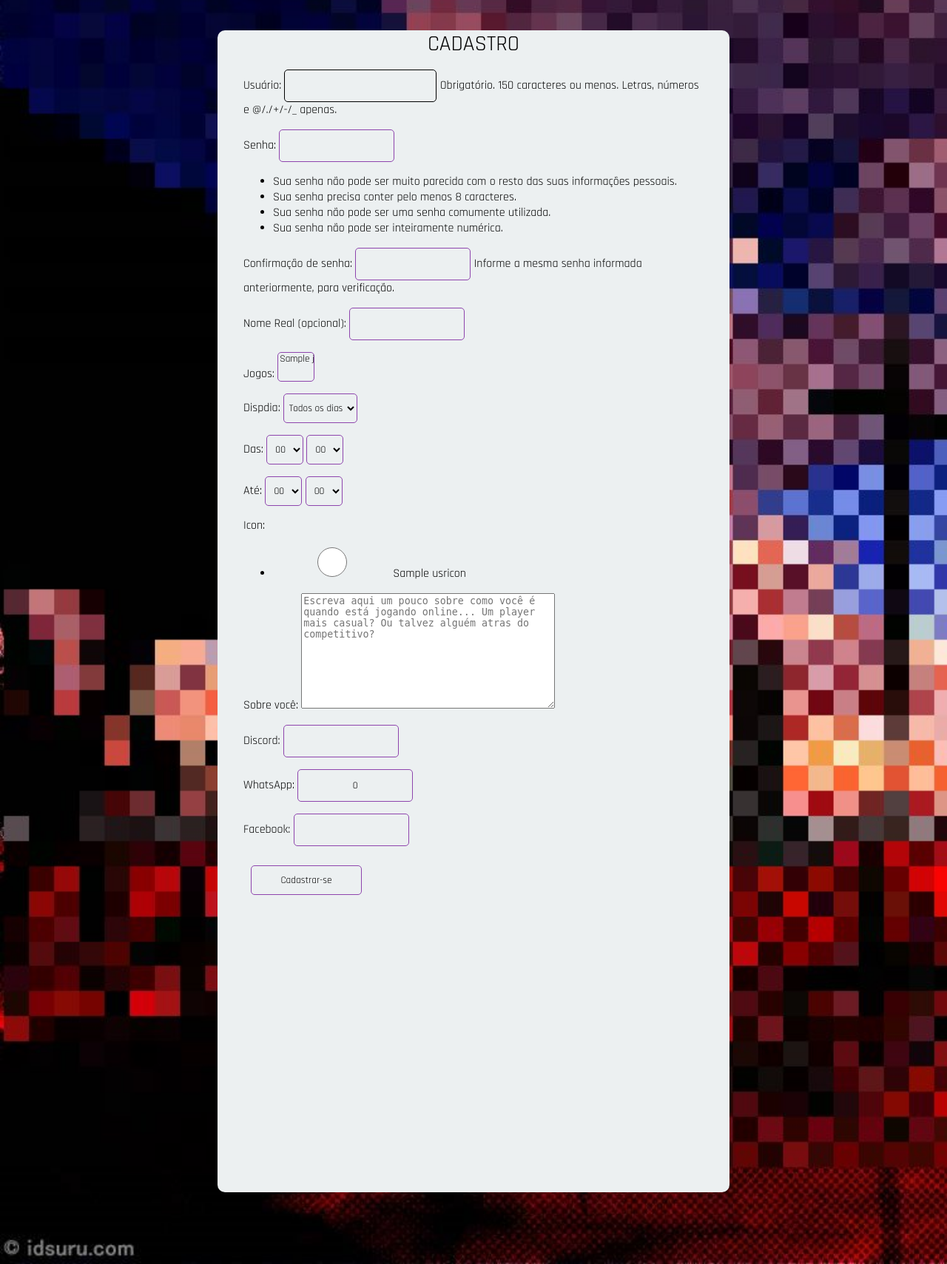
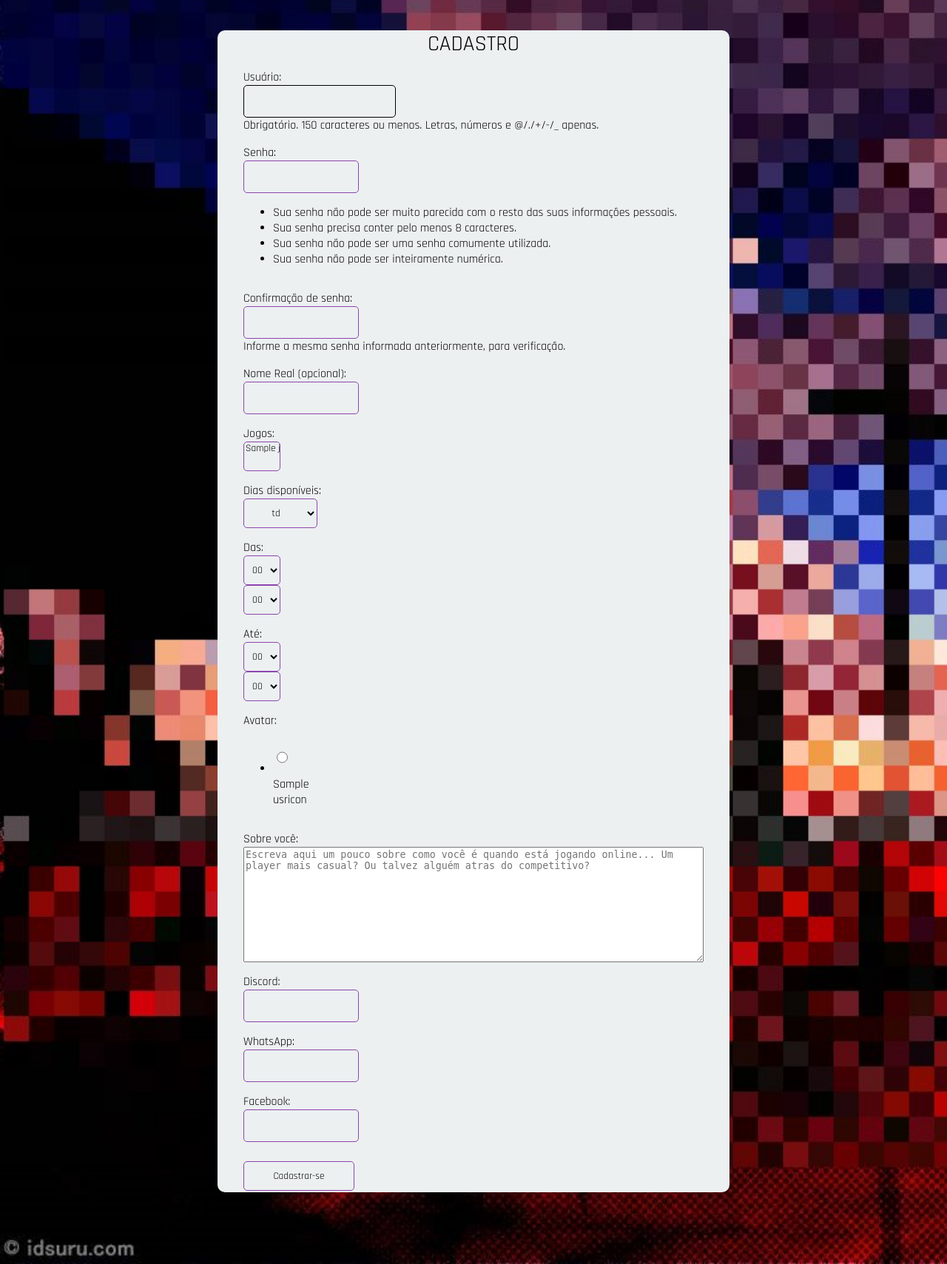
Before and after one commit to IgorCamoes/projetodemonzinho, a Django app: page /cadastro/ in a window 1280 px wide. Shown: the part 129-1838 px from the top of the page at 74% size. Run offline with Django 3.2, Linux system fonts and the light colour scheme; tables that the repository leaves empty hold one stand-in row (values such as "Sample post").

Commit message:
Css e forms do cadastro

```diff
--- a/demonday/forms.py
+++ b/demonday/forms.py
@@ -11,8 +11,7 @@ class UsrRegistroForm(UserCreationForm):
 
 class UsrPerfilForm(forms.ModelForm):
 
-    dispDia=forms.ChoiceField(widget=forms.Select(attrs={'class':'dispDiaSelect'}), choices=DiasDisponiveis.diasOptions)
-    icon=forms.ModelChoiceField(UsrIcon.objects.all(), widget=forms.RadioSelect)
+    # icon=forms.ModelChoiceField(UsrIcon.objects.all(), widget=forms.RadioSelect(attrs={'class':'iconSelect'}))
 
     class Meta:
         model = Perfil
@@ -36,6 +35,8 @@ class UsrPerfilForm(forms.ModelForm):
             'iniHora':SelectTimeWidget(minute_step=5, use_seconds=False),
             'fimHora':SelectTimeWidget(minute_step=5, use_seconds=False),
             'bio':forms.Textarea(attrs={'placeholder':'Escreva aqui um pouco sobre como você é quando está jogando online... Um player mais casual? Ou talvez alguém atras do competitivo?'}),
+            'dispDia':forms.Select(attrs={'class':'dispDiaSelect'}, choices=DiasDisponiveis.diasOptions),
+            'icon':forms.RadioSelect(attrs={'class':'iconSelect'})
         }
 
     def save(self, commit=True):
--- a/demonday/models.py
+++ b/demonday/models.py
@@ -40,7 +40,7 @@ class UsrIcon(models.Model):
 
 class DiasDisponiveis(models.Model):
     diasOptions = [
-        ('td', 'Todos os dias'),
+        ('td','Todos os dias'),
         ('ss', 'De segunda a sexta'),
         ('fs', 'Finais de semana'),
         ('se', 'Segundas-feiras'),
@@ -68,7 +68,7 @@ class Perfil(models.Model):
     bio = models.TextField(max_length=300)
     discord = models.CharField(max_length=50, blank=True)
     phone_regex = RegexValidator(regex=r'^\+?1?\d{9,11}$', message="Numero de celular deve conter apenas números.")
-    whatsapp = models.CharField(validators=[phone_regex], max_length=11, blank=True, default=0)
+    whatsapp = models.CharField(validators=[phone_regex], max_length=11, blank=True)
     facebook = models.CharField(max_length=50, blank=True)
 
 
--- a/demonday/static/css/style.css
+++ b/demonday/static/css/style.css
@@ -488,8 +488,22 @@ article > div{
     align-items: center;
     background-color: #ecf0f1;
 }
+
+.cadascont .formArea{
+    width: 100%
+}
+
+.cadascont p{
+    display: flex;
+    flex-direction: column;
+}
+
 .cadascont a input{
-    margin: 10px;
+    margin: 10px 0;
+}
+
+.cadascont .iconSelect{
+    width: 15px;
 }
 
 .cadastro .dispDiaSelect{
```
Also changed, not shown: demonday/migrations/0004_auto_20190520_1751.py (added).
